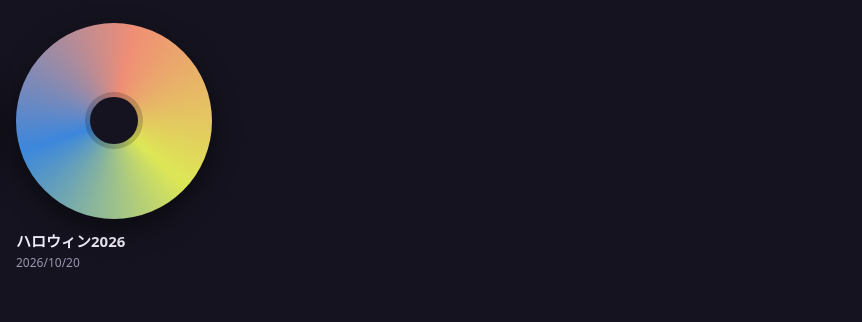
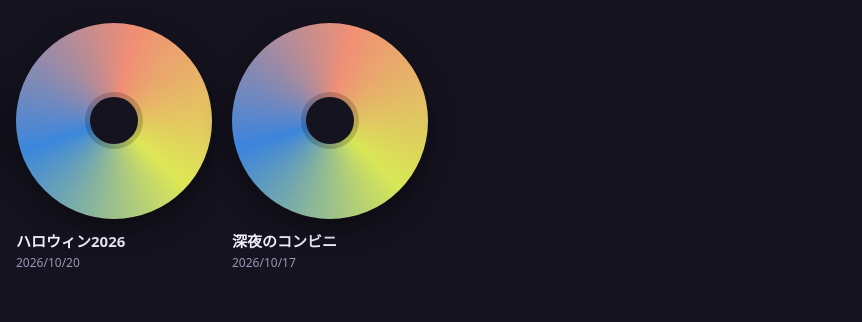
Before and after one commit to joindsendey-source/tenibisensou, a plain HTML site: page index.html in a window 1280 px wide. Shown: the part 439-761 px from the top of the page, 418-1280 px from the left. Drawn offline with Linux system fonts and the light colour scheme; no server answers; a web font is replaced by a local one.

Commit message:
Add files via upload

```diff
--- a/index.html
+++ b/index.html
@@ -104,7 +104,8 @@ const CONFIG = {
   // { file:"xxx.mp3", title:"曲名", note:"メモ", cover:"画像.png" } の形。file以外は省略可
   tracks: [
     { file: "猫の爪に刺されながら.mp3", cover: "猫の爪に刺されながら.png", note: "2026/11/14" },
-    { file: "ハロウィン2026.mp3", note: "2026/10/20" }
+    { file: "ハロウィン2026.mp3", note: "2026/10/20" },
+    { file: "深夜のコンビニ.mp3", note: "2026/10/17" }
   ]
 };
 const DIR = "曲"; // MP3・ジャケット画像を入れるフォルダ名
```
